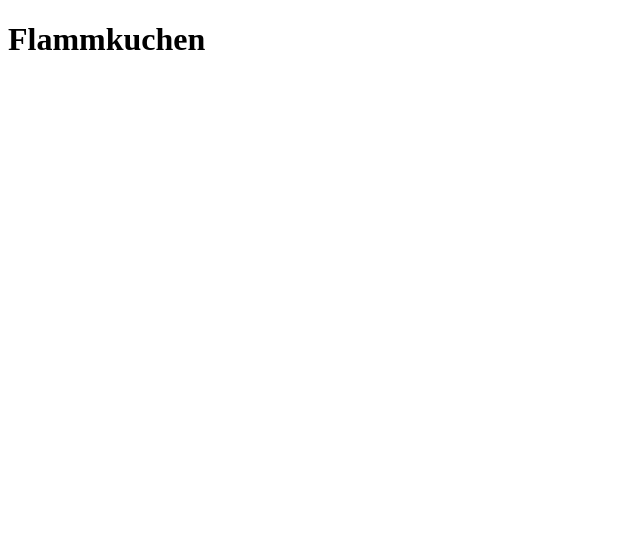
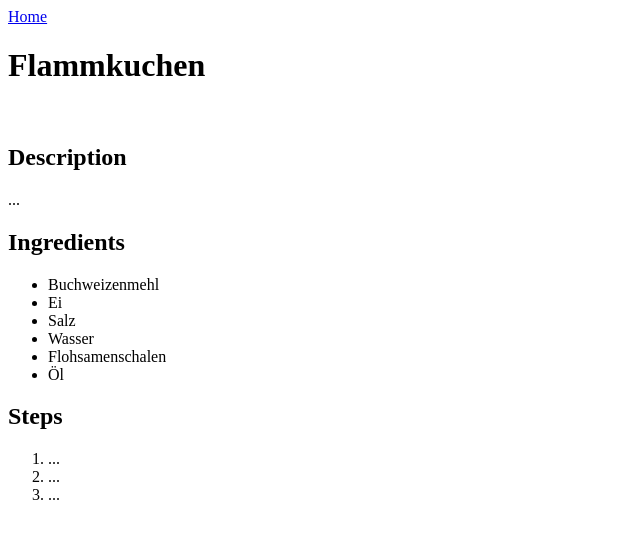
Before and after one commit to JuliaLouiseF/odin-recipes, a plain HTML site: page recipes/flammkuchen.html in a window 1280 px wide. Shown: the whole page, without its empty margins (0-640 px from the left). Drawn offline with Linux system fonts and the light colour scheme.

Commit message:
Add links to index file, update flammkuchen file

```diff
--- a/recipes/flammkuchen.html
+++ b/recipes/flammkuchen.html
@@ -5,6 +5,25 @@
         <title>Flammkuchen</title>
     </head>
     <body>
+        <a href="../index.html">Home</a>
         <h1>Flammkuchen</h1>
+        <img>
+        <h2>Description</h2>
+        <p>...</p>
+        <h2>Ingredients</h2>
+        <ul>
+            <li>Buchweizenmehl</li>
+            <li>Ei</li>
+            <li>Salz</li>
+            <li>Wasser</li>
+            <li>Flohsamenschalen</li>
+            <li>Öl</li>
+        </ul>
+        <h2>Steps</h2>
+        <ol>
+            <li>...</li>
+            <li>...</li>
+            <li>...</li>
+        </ol>
     </body>
 </html>
```
Also changed, not shown: index.html (+5 -0 lines).
